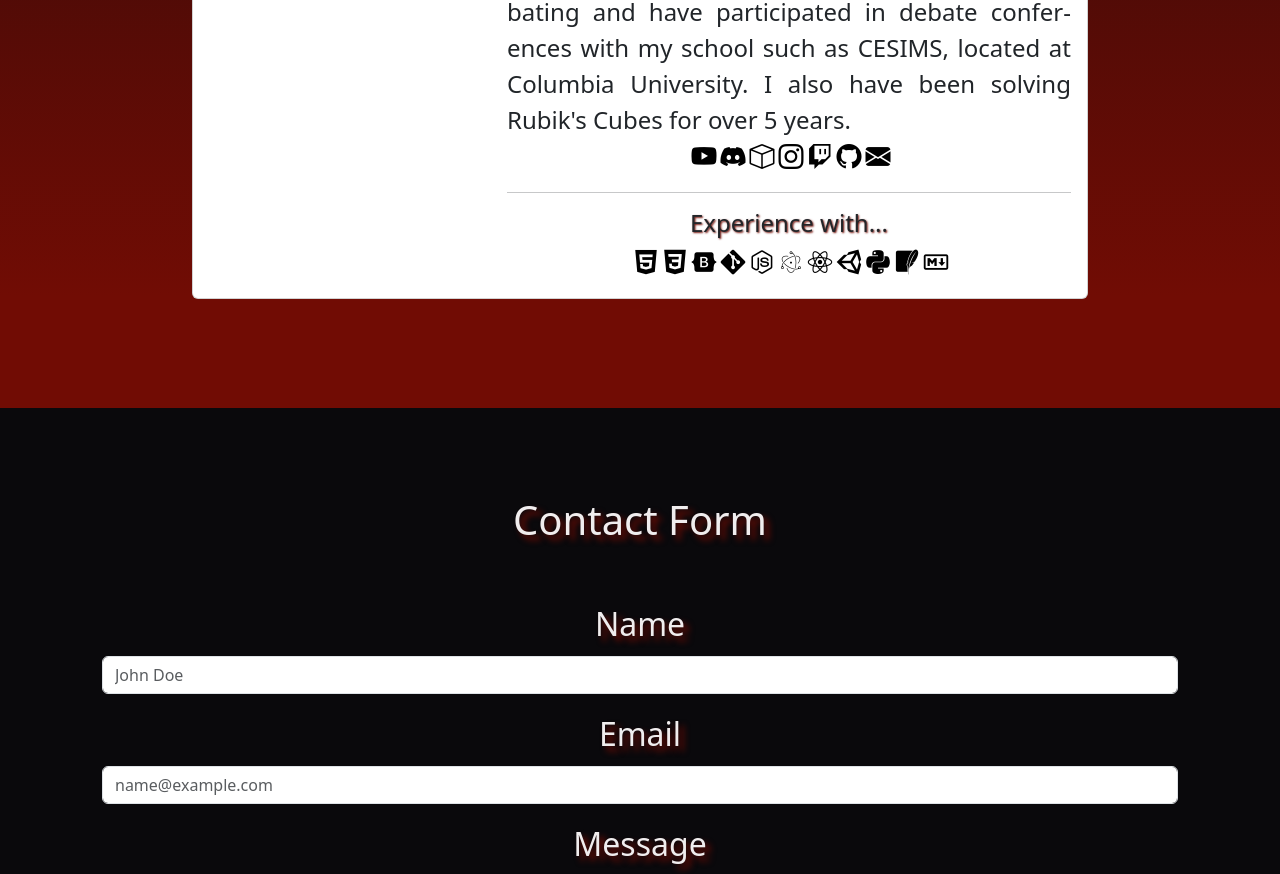
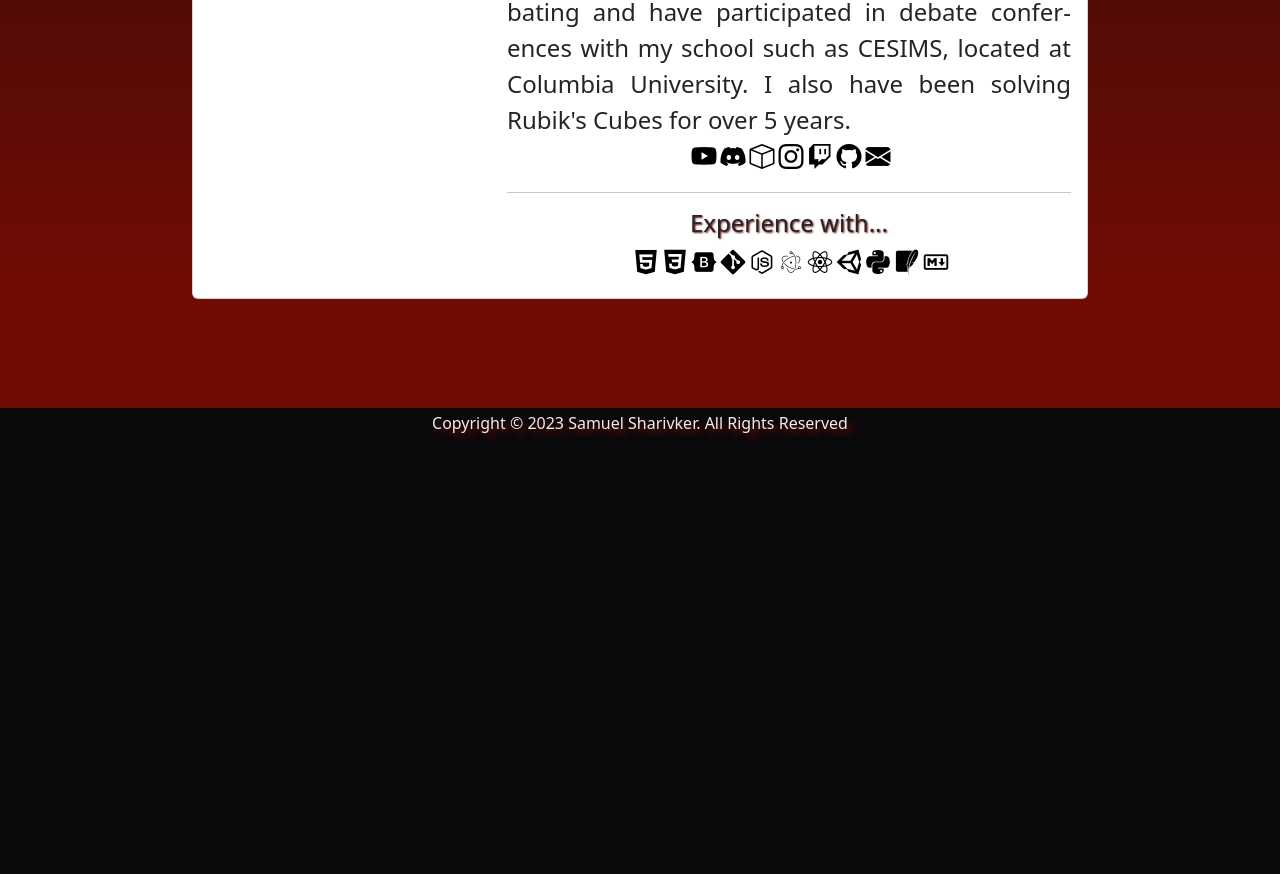
Before and after one commit to code2cube/code2cube.github.io, a React (Create React App) app: page / in a window 1280 px wide. Shown: the part 1440-2314 px from the top of the page. After the commit the page ends 1888 px from the top, so only its background shows below. Built offline with nearby package versions, Linux system fonts and the light colour scheme.

Commit message:
new form test

```diff
--- a/package.json
+++ b/package.json
@@ -38,6 +38,7 @@
     ]
   },
   "devDependencies": {
-    "@babel/plugin-proposal-private-property-in-object": "^7.21.11"
+    "@babel/plugin-proposal-private-property-in-object": "^7.21.11",
+    "webpack-dev-server": "^4.15.1"
   }
 }
--- a/src/App.css
+++ b/src/App.css
@@ -81,10 +81,9 @@ body {
 
 
 #contact {
-    height: 90vh;
+    height: 80vh;
     background-color: var(--sbc);
     color: var(--fc);
-    padding-top: 5vh;
 }
 
 #contact h1 {
--- a/src/App.js
+++ b/src/App.js
@@ -1,6 +1,6 @@
 import { BrowserRouter, Routes, Route } from 'react-router-dom';
 import Main from './pages/Main';
-import Tools from './pages/Tools';
+import Contact from './pages/Contact';
 import NoPage from './pages/NoPage';
 
 function App() {
@@ -9,7 +9,7 @@ function App() {
       <BrowserRouter>
         <Routes>
           <Route index element={<Main />} />
-          <Route path="/tools" element={<Tools />} />
+          <Route path="/contact" element={<Contact />} />
           <Route path="*" element={<NoPage />} />
         </Routes>
       </BrowserRouter>
--- a/src/components/Content.jsx
+++ /dev/null
@@ -1,49 +0,0 @@
-import meIMG from '../img/me.png';
-import Experience from './Experience';
-import Form from './Form';
-import Footer from './Footer';
-
-function Content() {
-    return (
-        <div>
-            <div className="container-fluid text-center" id="home">
-                <h1 class="display-1 home-text">Samuel Sharivker</h1>
-                <h6 class="display-6 home-text">Professional Human</h6>
-            </div>
-            <div className="container-fluid" id="about">
-            <div class="card mb-3 lol">
-            <div class="row g-0">
-                <div class="col-md-4">
-                <img src={meIMG} class="img-fluid rounded-start" alt="..." />
-                </div>
-                <div class="col-md-8">
-                <div class="card-body">
-                    <h1 class="card-title text-center">About Me</h1>
-                    <main>
-                        <p class="card-text">I am a developer who enjoys maintaining code and servers and who also says random philosophical stuff. I started coding in early 2022 after getting annoyed that a discord bot known as Mee6 was charging almost $90 for practical features. I then started developing discord bots in Python which got me more interested in coding. I then started working on other projects and learning additional programming languages such as Javascript and C# using Unity Game Engine. Even though most of my projects are just for fun, in December 2022, I participated in Snow Codes Bot Jam and coded a discord bot that placed 7th overall. Other than coding I also enjoy playing games such as Minecraft and Valorant. I also enjoy debating and have participated in debate conferences with my school such as CESIMS, located at Columbia University. I also have been solving Rubik's Cubes for over 5 years.</p>
-                    </main>
-                    <div className="text-center">
-                        <a href="https://www.youtube.com/channel/UCUWwHjno1Jeyt7H0JCZcvlw?sub_confirmation=1" target="_blank" rel="noreferrer"><i class="ms-1 bi bi-youtube skills-icons"></i></a>
-                        <a href="https://discord.com/invite/NbhpNp6h4q" target="_blank" rel="noreferrer"><i class="ms-1 bi bi-discord skills-icons"></i></a>
-                        <a href="https://www.worldcubeassociation.org/persons/2018SHAR52" target="_blank" rel="noreferrer"><i class="ms-1 bi bi-box skills-icons"></i></a>
-                        <a href="https://www.instagram.com/live2cube" target="_blank" rel="noreferrer"><i class="ms-1 bi bi-instagram skills-icons"></i></a>
-                        <a href="https://www.twitch.tv/live2cube" target="_blank" rel="noreferrer"><i class="ms-1 bi bi-twitch skills-icons"></i></a>
-                        <a href="https://github.com/code2cube" target="_blank" rel="noreferrer"><i class="ms-1 bi bi-github skills-icons"></i></a>
-                        <a href="mailto:sam@samuelsharivker.com" target="_blank" rel="noreferrer"><i class="ms-1 bi bi-envelope-fill skills-icons"></i></a>
-                    </div>
-                    <hr className=""></hr>
-                    <Experience />
-                </div>
-                </div>
-            </div>
-            </div>
-            </div>
-            <div className="container-fluid text-center" id="contact">
-                <Form />
-            </div>
-            <Footer />
-        </div>
-    );
-}
-
-export default Content;
--- a/src/components/Form.jsx
+++ b/src/components/Form.jsx
@@ -2,64 +2,65 @@ import React from 'react';
 
 function Form() {
 
-    async function handleSubmit(event) {
-        event.preventDefault();
+    // async function handleSubmit(event) {
+    //     event.preventDefault();
 
-        const name = document.querySelector('#nameForm').value;
-        const email = document.querySelector('#emailForm').value;
-        const message = document.querySelector('#messageForm').value;
+    //     const name = document.querySelector('#nameForm').value;
+    //     const email = document.querySelector('#emailForm').value;
+    //     const message = document.querySelector('#messageForm').value;
 
-        const webhookBody = {
-            content: "<@503673006766161930>",
-            embeds: [{
-                title: 'New Message!',
-                color: 0xFFD700,
-                fields: [
-                    { name: 'Name', value: name },
-                    { name: 'Email', value: email },
-                    { name: 'Message', value: message }
-                ]
-            }],
-        };
+    //     const webhookBody = {
+    //         content: "<@503673006766161930>",
+    //         embeds: [{
+    //             title: 'New Message!',
+    //             color: 0xFFD700,
+    //             fields: [
+    //                 { name: 'Name', value: name },
+    //                 { name: 'Email', value: email },
+    //                 { name: 'Message', value: message }
+    //             ]
+    //         }],
+    //     };
 
-        const webhookUrl = "https://discord.com/api/webhooks/1113980135884980264/G3EDPVXwrYjHV5DUjlznLL8DZ1ZtQ2ci0dIRZs9v2An9fy7J4w1HwR6zBLODtLEVjUEM"; // Your webhook URL
+    //     const webhookUrl = "https://discord.com/api/webhooks/1113980135884980264/G3EDPVXwrYjHV5DUjlznLL8DZ1ZtQ2ci0dIRZs9v2An9fy7J4w1HwR6zBLODtLEVjUEM"; // Your webhook URL
 
-        try {
-            const response = await fetch(webhookUrl, {
-                method: 'POST',
-                headers: {
-                    'Content-Type': 'application/json',
-                },
-                body: JSON.stringify(webhookBody),
-            });
+    //     try {
+    //         const response = await fetch(webhookUrl, {
+    //             method: 'POST',
+    //             headers: {
+    //                 'Content-Type': 'application/json',
+    //             },
+    //             body: JSON.stringify(webhookBody),
+    //         });
 
-            if (response.ok) {
-                alert('Your message has been sent!');
-                window.location.reload();
-            } else {
-                alert('An error has occurred!');
-            }
-        } catch (error) {
-            alert('An error has occurred while sending the message.');
-            console.error(error);
-        }
-    }
+    //         if (response.ok) {
+    //             alert('Your message has been sent!');
+    //             window.location.reload();
+    //         } else {
+    //             alert('An error has occurred!');
+    //         }
+    //     } catch (error) {
+    //         alert('An error has occurred while sending the message.');
+    //         console.error(error);
+    //     }
+    // }
 
     return (
         <div className="container" id="contact-form-body">
             <h1 class="pb-5">Contact Form</h1>
-            <form onSubmit={handleSubmit}>
+            {/* <form onSubmit={handleSubmit}> */}
+            <form action="https://formsubmit.co/sjsharivker@gmail.com" method="POST">
                 <div className="mb-3">
                     <label htmlFor="nameForm" className="form-label">Name</label>
-                    <input type="text" className="form-control" id="nameForm" placeholder="John Doe" required/>
+                    <input name="name" type="text" className="form-control" id="nameForm" placeholder="John Doe" required/>
                 </div>
                 <div className="mb-3">
                     <label htmlFor="emailForm" className="form-label">Email</label>
-                    <input type="email" className="form-control" id="emailForm" placeholder="name@example.com" required/>
+                    <input name="email" type="email" className="form-control" id="emailForm" placeholder="name@example.com" required/>
                 </div>
                 <div className="mb-3">
                     <label htmlFor="messageForm" className="form-label">Message</label>
-                    <textarea className="form-control" id="messageForm" rows="6" required></textarea>
+                    <textarea name="message" className="form-control" id="messageForm" rows="6" required></textarea>
                 </div>
                 <button type="submit" className="btn btn-light">Submit</button>
             </form>
--- a/src/components/Nav.jsx
+++ b/src/components/Nav.jsx
@@ -3,19 +3,16 @@ function Nav() {
         <div class="container-fluid sticky-top" id="navbar-wrapper">
             <nav class="navbar navbar-expand-md">
                 <div class="container-fluid">
-                    <a class="navbar-brand" href="#App"><span id="brand_span">live2cube</span></a>
+                    <a class="navbar-brand" href="/#"><span id="brand_span">live2cube</span></a>
                     <button class="navbar-toggler poop" type="button" data-bs-toggle="collapse" data-bs-target="#navbarNav" aria-controls="navbarNav" aria-expanded="false" aria-label="Toggle navigation">
                     </button>
                     <div class="collapse navbar-collapse justify-content-center" id="navbarNav">
                         <ul class="navbar-nav">
                             <li class="nav-item">
-                                <a class="nav-link" href="#about"><i class="bi bi-info-square-fill"></i><span> About</span></a>
+                                <a class="nav-link" href="/#about"><i class="bi bi-info-square-fill"></i><span> About</span></a>
                             </li>
                             <li class="nav-item">
-                                <a class="nav-link" href="#contact"><i class="bi bi-envelope-fill"></i><span> Contact</span></a>
-                            </li>
-                            <li class="nav-item">
-                                <a class="nav-link" href="/tools"><i class="bi bi-tools"></i><span> Tools</span></a>
+                                <a class="nav-link" href="/contact"><i class="bi bi-envelope-fill"></i><span> Contact</span></a>
                             </li>
                             <li class="nav-item">
                                 <a class="nav-link" href="https://github.com/code2cube/projects" target="_blank" rel="noreferrer"><i class="bi bi-file-earmark-code-fill"></i><span> Projects</span></a>
--- a/src/pages/Main.jsx
+++ b/src/pages/Main.jsx
@@ -1,12 +1,46 @@
 import '../App.css';
 import Nav from '../components/Nav';
-import Content from '../components/Content';
+import meIMG from '../img/me.png';
+import Experience from '../components/Experience';
+import Footer from '../components/Footer';
 
 function Main() {
     return (
         <div id="App">
             <Nav />
-            <Content />
+            <div className="container-fluid text-center" id="home">
+                <h1 class="display-1 home-text">Samuel Sharivker</h1>
+                <h6 class="display-6 home-text">Professional Human</h6>
+            </div>
+            <div className="container-fluid" id="about">
+            <div class="card mb-3 lol">
+            <div class="row g-0">
+                <div class="col-md-4">
+                <img src={meIMG} class="img-fluid rounded-start" alt="..." />
+                </div>
+                <div class="col-md-8">
+                <div class="card-body">
+                    <h1 class="card-title text-center">About Me</h1>
+                    <main>
+                        <p class="card-text">I am a developer who enjoys maintaining code and servers and who also says random philosophical stuff. I started coding in early 2022 after getting annoyed that a discord bot known as Mee6 was charging almost $90 for practical features. I then started developing discord bots in Python which got me more interested in coding. I then started working on other projects and learning additional programming languages such as Javascript and C# using Unity Game Engine. Even though most of my projects are just for fun, in December 2022, I participated in Snow Codes Bot Jam and coded a discord bot that placed 7th overall. Other than coding I also enjoy playing games such as Minecraft and Valorant. I also enjoy debating and have participated in debate conferences with my school such as CESIMS, located at Columbia University. I also have been solving Rubik's Cubes for over 5 years.</p>
+                    </main>
+                    <div className="text-center">
+                        <a href="https://www.youtube.com/channel/UCUWwHjno1Jeyt7H0JCZcvlw?sub_confirmation=1" target="_blank" rel="noreferrer"><i class="ms-1 bi bi-youtube skills-icons"></i></a>
+                        <a href="https://discord.com/invite/NbhpNp6h4q" target="_blank" rel="noreferrer"><i class="ms-1 bi bi-discord skills-icons"></i></a>
+                        <a href="https://www.worldcubeassociation.org/persons/2018SHAR52" target="_blank" rel="noreferrer"><i class="ms-1 bi bi-box skills-icons"></i></a>
+                        <a href="https://www.instagram.com/live2cube" target="_blank" rel="noreferrer"><i class="ms-1 bi bi-instagram skills-icons"></i></a>
+                        <a href="https://www.twitch.tv/live2cube" target="_blank" rel="noreferrer"><i class="ms-1 bi bi-twitch skills-icons"></i></a>
+                        <a href="https://github.com/code2cube" target="_blank" rel="noreferrer"><i class="ms-1 bi bi-github skills-icons"></i></a>
+                        <a href="mailto:sam@samuelsharivker.com" target="_blank" rel="noreferrer"><i class="ms-1 bi bi-envelope-fill skills-icons"></i></a>
+                    </div>
+                    <hr className=""></hr>
+                    <Experience />
+                </div>
+                </div>
+            </div>
+            </div>
+            </div>
+            <Footer />
         </div>
     );
 }
--- a/src/pages/Tools.jsx
+++ /dev/null
@@ -1,17 +0,0 @@
-//import Nav from '../components/Nav';
-
-function Tools() {
-    const jsonExample = {
-        name: 'John Doe',
-        age: 30,
-        location: 'Example City',
-      };
-
-    return (
-        <div id="App">
-        {JSON.stringify(jsonExample, null, 2)}
-        </div>
-    )
-}
-
-export default Tools;
```
Also changed, not shown: src/pages/Contact.jsx (added, +17 -0 lines), 1 other file (tests, documents, lock files or other folders).
